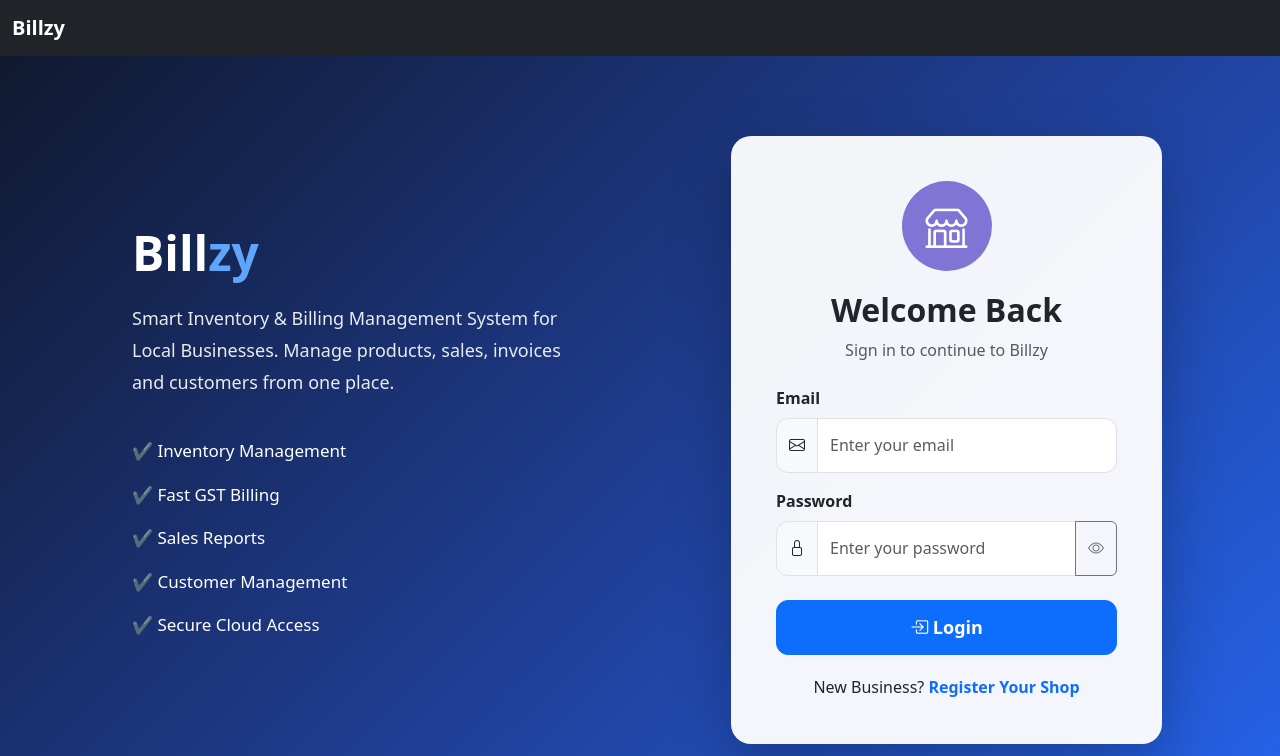
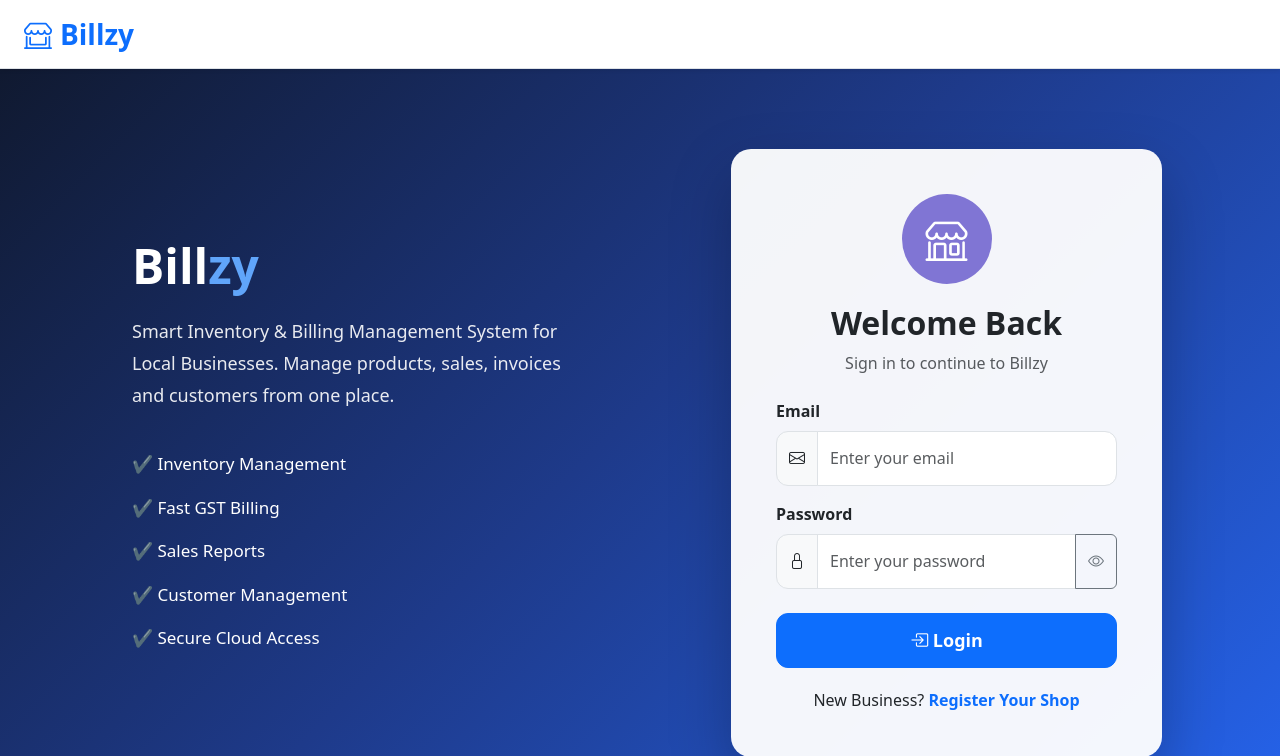
Before and after one commit to savita-ghatte/FYA_Billzy_Team2, a Flask app: a page that uses templates/base.html in a window 1280 px wide. Shown: the top 756 px of the page. Run offline with Flask 3, Linux system fonts and the light colour scheme.

Commit message:
Update base.html

```diff
--- a/templates/base.html
+++ b/templates/base.html
@@ -20,77 +20,151 @@
 
 <body>
 
-  <nav class="navbar navbar-expand-lg navbar-dark bg-dark">
-    <div class="container-fluid">
+ <nav class="navbar navbar-expand-lg navbar-light bg-white border-bottom shadow-sm sticky-top">
+    <div class="container-fluid px-4">
 
-      <a class="navbar-brand fw-bold"
+        <!-- Logo -->
+        <a class="navbar-brand fw-bold fs-3 text-primary"
            href="{{ url_for('dashboard.index') if current_user.is_authenticated else url_for('auth.login') }}">
-         Billzy
+            <i class="bi bi-shop-window me-2"></i>Billzy
         </a>
 
-      <button class="navbar-toggler" type="button"
+        <button class="navbar-toggler"
+                type="button"
                 data-bs-toggle="collapse"
-              data-bs-target="#nav">
+                data-bs-target="#navbarNav">
+
             <span class="navbar-toggler-icon"></span>
+
         </button>
 
-      <div class="collapse navbar-collapse" id="nav">
+        <div class="collapse navbar-collapse" id="navbarNav">
 
             {% if current_user.is_authenticated %}
 
-        <ul class="navbar-nav me-auto">
+            <!-- Left Menu -->
+            <ul class="navbar-nav ms-4 me-auto">
 
                 <li class="nav-item">
-            <a class="nav-link" href="{{ url_for('dashboard.index') }}">Dashboard</a>
+                    <a class="nav-link fw-semibold" href="{{ url_for('dashboard.index') }}">
+                        <i class="bi bi-speedometer2 me-1"></i>
+                        Dashboard
+                    </a>
                 </li>
 
-          {% if current_user.can('inventory', 'read') %}
+                {% if current_user.can('inventory','read') %}
                 <li class="nav-item">
-            <a class="nav-link" href="{{ url_for('inventory.list_products') }}">Inventory</a>
+                    <a class="nav-link fw-semibold" href="{{ url_for('inventory.list_products') }}">
+                        <i class="bi bi-box-seam me-1"></i>
+                        Inventory
+                    </a>
                 </li>
                 {% endif %}
 
-          {% if current_user.can('billing', 'read') %}
+                {% if current_user.can('billing','read') %}
                 <li class="nav-item">
-            <a class="nav-link" href="{{ url_for('billing.pos') }}">Billing / POS</a>
+                    <a class="nav-link fw-semibold" href="{{ url_for('billing.pos') }}">
+                        <i class="bi bi-cart3 me-1"></i>
+                        Billing
+                    </a>
                 </li>
                 {% endif %}
 
-          {% if current_user.can('finance', 'read') %}
+                {% if current_user.can('finance','read') %}
                 <li class="nav-item">
-            <a class="nav-link" href="{{ url_for('finance.sales_ledger') }}">Sales Ledger</a>
+                    <a class="nav-link fw-semibold" href="{{ url_for('finance.sales_ledger') }}">
+                        <i class="bi bi-journal-bookmark me-1"></i>
+                        Sales
+                    </a>
                 </li>
                 {% endif %}
 
-          {% if current_user.can('finance', 'write') %}
+                {% if current_user.can('finance','write') %}
                 <li class="nav-item">
-            <a class="nav-link" href="{{ url_for('finance.expenses') }}">Expenses</a>
+                    <a class="nav-link fw-semibold" href="{{ url_for('finance.expenses') }}">
+                        <i class="bi bi-wallet2 me-1"></i>
+                        Expenses
+                    </a>
                 </li>
                 {% endif %}
 
-          {% if current_user.can('staff', 'write') %}
+                {% if current_user.can('staff','write') %}
                 <li class="nav-item">
-            <a class="nav-link" href="{{ url_for('auth.staff') }}">Staff</a>
+                    <a class="nav-link fw-semibold" href="{{ url_for('auth.staff') }}">
+                        <i class="bi bi-people me-1"></i>
+                        Staff
+                    </a>
                 </li>
                 {% endif %}
 
             </ul>
 
-        <span class="navbar-text text-light me-3">
+            <!-- Right Side -->
+            <div class="d-flex align-items-center gap-3">
+
+                <!-- Notification -->
+                <button class="btn btn-light rounded-circle">
+                    <i class="bi bi-bell"></i>
+                </button>
+
+                <!-- User -->
+                <div class="dropdown">
+
+                    <button class="btn btn-light dropdown-toggle d-flex align-items-center"
+                            data-bs-toggle="dropdown">
+
+                        <i class="bi bi-person-circle fs-3 text-primary me-2"></i>
+
+                        <div class="text-start">
+
+                            <div class="fw-bold">
                                 {{ current_user.name }}
-          <span class="badge bg-secondary">
+                            </div>
+
+                            <small class="text-secondary">
                                 {{ current_user.role.replace('_',' ').title() }}
-          </span>
-        </span>
+                            </small>
 
-        <a class="btn btn-outline-light btn-sm"
+                        </div>
+
+                    </button>
+
+                    <ul class="dropdown-menu dropdown-menu-end shadow">
+
+                        <li>
+                            <a class="dropdown-item" href="#">
+                                <i class="bi bi-person me-2"></i>
+                                My Profile
+                            </a>
+                        </li>
+
+                        <li>
+                            <a class="dropdown-item" href="#">
+                                <i class="bi bi-gear me-2"></i>
+                                Settings
+                            </a>
+                        </li>
+
+                        <li><hr class="dropdown-divider"></li>
+
+                        <li>
+                            <a class="dropdown-item text-danger"
                                href="{{ url_for('auth.logout') }}">
+                                <i class="bi bi-box-arrow-right me-2"></i>
                                 Logout
                             </a>
+                        </li>
+
+                    </ul>
+
+                </div>
+
+            </div>
 
             {% endif %}
 
         </div>
+
     </div>
 </nav>
 
```
Lines whose indentation alone changed are shown as unchanged.
